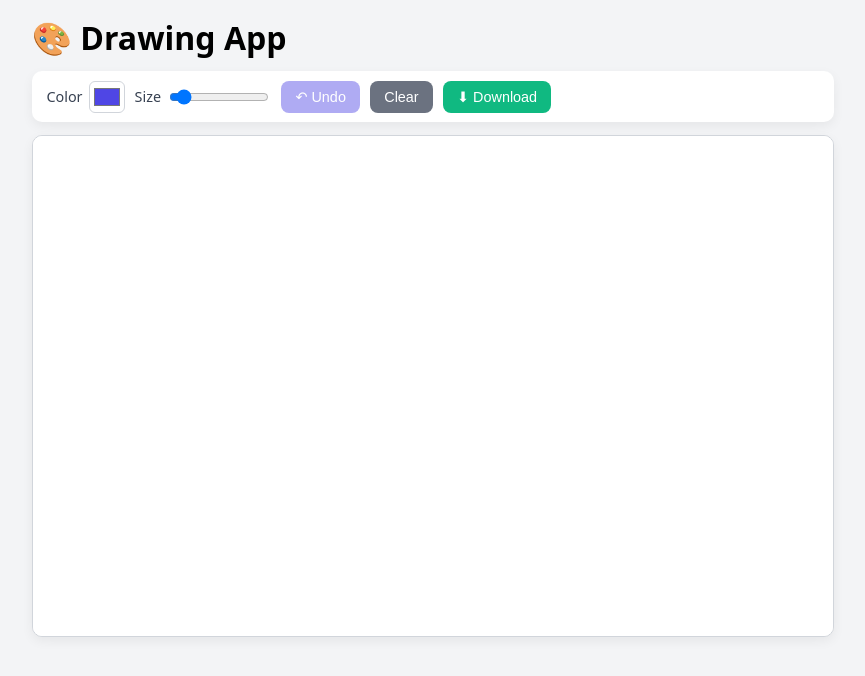
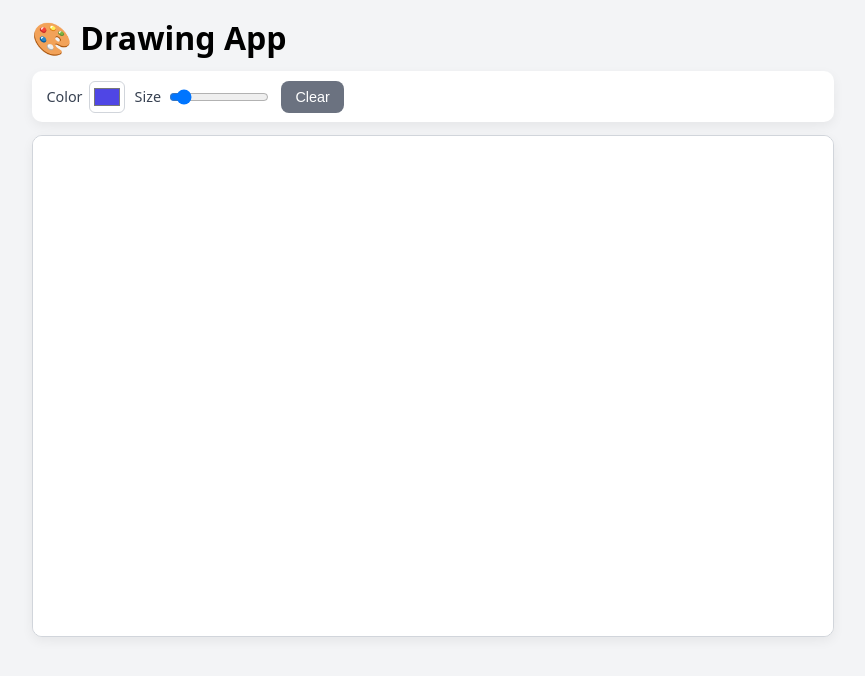
Before and after one commit to anushaviswanathan2002/Drawing-App, a React (Vite) app: page / in a window 1280 px wide. Shown: the top 676 px of the page, without its empty margins (207-1072 px from the left). Built offline with nearby package versions, Linux system fonts and the light colour scheme.

Commit message:
Revert "feat(drawing): add undo last stroke and download canvas as PNG"
This reverts commit 527782d59822b3129df04ed78327e7f813cbf259.

```diff
--- a/src/App.jsx
+++ b/src/App.jsx
@@ -1,16 +1,10 @@
 import { useRef, useState, useEffect } from 'react';
-
-const MAX_HISTORY = 20;
 
 export default function App() {
   const canvasRef = useRef(null);
   const ctxRef = useRef(null);
   const drawing = useRef(false);
   const last = useRef(null);
-  const currentStroke = useRef(null); // segments of the active stroke
-  // Stack of completed strokes (each stroke is an array of segments)
-  const strokesRef = useRef([]);
-  const [strokeCount, setStrokeCount] = useState(0);
 
   const [color, setColor] = useState('#4f46e5');
   const [size, setSize] = useState(4);
@@ -34,95 +28,35 @@ export default function App() {
     return { x, y };
   }
 
-  function redraw() {
-    const ctx = ctxRef.current;
-    const canvas = canvasRef.current;
-    ctx.fillStyle = '#ffffff';
-    ctx.fillRect(0, 0, canvas.width, canvas.height);
-    for (const stroke of strokesRef.current) {
-      for (const seg of stroke) {
-        ctx.strokeStyle = seg.color;
-        ctx.lineWidth = seg.size;
-        ctx.beginPath();
-        ctx.moveTo(seg.from.x, seg.from.y);
-        ctx.lineTo(seg.to.x, seg.to.y);
-        ctx.stroke();
-      }
-    }
-    // In-progress stroke
-    if (currentStroke.current) {
-      for (const seg of currentStroke.current) {
-        ctx.strokeStyle = seg.color;
-        ctx.lineWidth = seg.size;
-        ctx.beginPath();
-        ctx.moveTo(seg.from.x, seg.from.y);
-        ctx.lineTo(seg.to.x, seg.to.y);
-        ctx.stroke();
-      }
-    }
-  }
-
   function start(e) {
     e.preventDefault();
     drawing.current = true;
-    const pos = pointerPos(e);
-    last.current = pos;
-    currentStroke.current = [];
+    last.current = pointerPos(e);
   }
 
   function move(e) {
     if (!drawing.current) return;
     e.preventDefault();
+    const ctx = ctxRef.current;
     const { x, y } = pointerPos(e);
-    const seg = { from: last.current, to: { x, y }, color, size };
-    currentStroke.current.push(seg);
-
-    const ctx = ctxRef.current;
     ctx.strokeStyle = color;
     ctx.lineWidth = size;
     ctx.beginPath();
-    ctx.moveTo(seg.from.x, seg.from.y);
-    ctx.lineTo(seg.to.x, seg.to.y);
+    ctx.moveTo(last.current.x, last.current.y);
+    ctx.lineTo(x, y);
     ctx.stroke();
     last.current = { x, y };
   }
 
   function end() {
-    if (!drawing.current) return;
     drawing.current = false;
-    if (currentStroke.current && currentStroke.current.length > 0) {
-      strokesRef.current.push(currentStroke.current);
-      if (strokesRef.current.length > MAX_HISTORY) {
-        strokesRef.current.shift(); // drop oldest
-      }
-      setStrokeCount(strokesRef.current.length);
-    }
-    currentStroke.current = null;
   }
 
   function clearCanvas() {
-    strokesRef.current = [];
-    currentStroke.current = null;
-    setStrokeCount(0);
     const canvas = canvasRef.current;
     const ctx = ctxRef.current;
     ctx.fillStyle = '#ffffff';
     ctx.fillRect(0, 0, canvas.width, canvas.height);
-  }
-
-  function undo() {
-    if (strokesRef.current.length === 0) return;
-    strokesRef.current.pop();
-    setStrokeCount(strokesRef.current.length);
-    redraw();
-  }
-
-  function download() {
-    const canvas = canvasRef.current;
-    const link = document.createElement('a');
-    link.download = `drawing-${Date.now()}.png`;
-    link.href = canvas.toDataURL('image/png');
-    link.click();
   }
 
   return (
@@ -147,15 +81,9 @@ export default function App() {
             onChange={(e) => setSize(Number(e.target.value))}
           />
         </label>
-        <button
-          disabled={strokeCount === 0}
-          onClick={undo}
-          title="Undo last stroke"
-        >
-          ↶ Undo
+        <button className="secondary" onClick={clearCanvas}>
+          Clear
         </button>
-        <button className="secondary" onClick={clearCanvas}>Clear</button>
-        <button className="success" onClick={download}>⬇ Download</button>
       </div>
       <canvas
         ref={canvasRef}
--- a/src/index.css
+++ b/src/index.css
@@ -48,12 +48,9 @@ button {
   font-size: 0.9rem;
   cursor: pointer;
 }
-button:hover:not(:disabled) { background: #4338ca; }
-button:disabled { opacity: 0.45; cursor: not-allowed; }
+button:hover { background: #4338ca; }
 button.secondary { background: #6b7280; }
-button.secondary:hover:not(:disabled) { background: #4b5563; }
-button.success { background: #10b981; }
-button.success:hover:not(:disabled) { background: #059669; }
+button.secondary:hover { background: #4b5563; }
 canvas {
   background: #fff;
   border: 1px solid #d1d5db;
```
Also changed, not shown: 1 other file (tests, documents, lock files or other folders).
